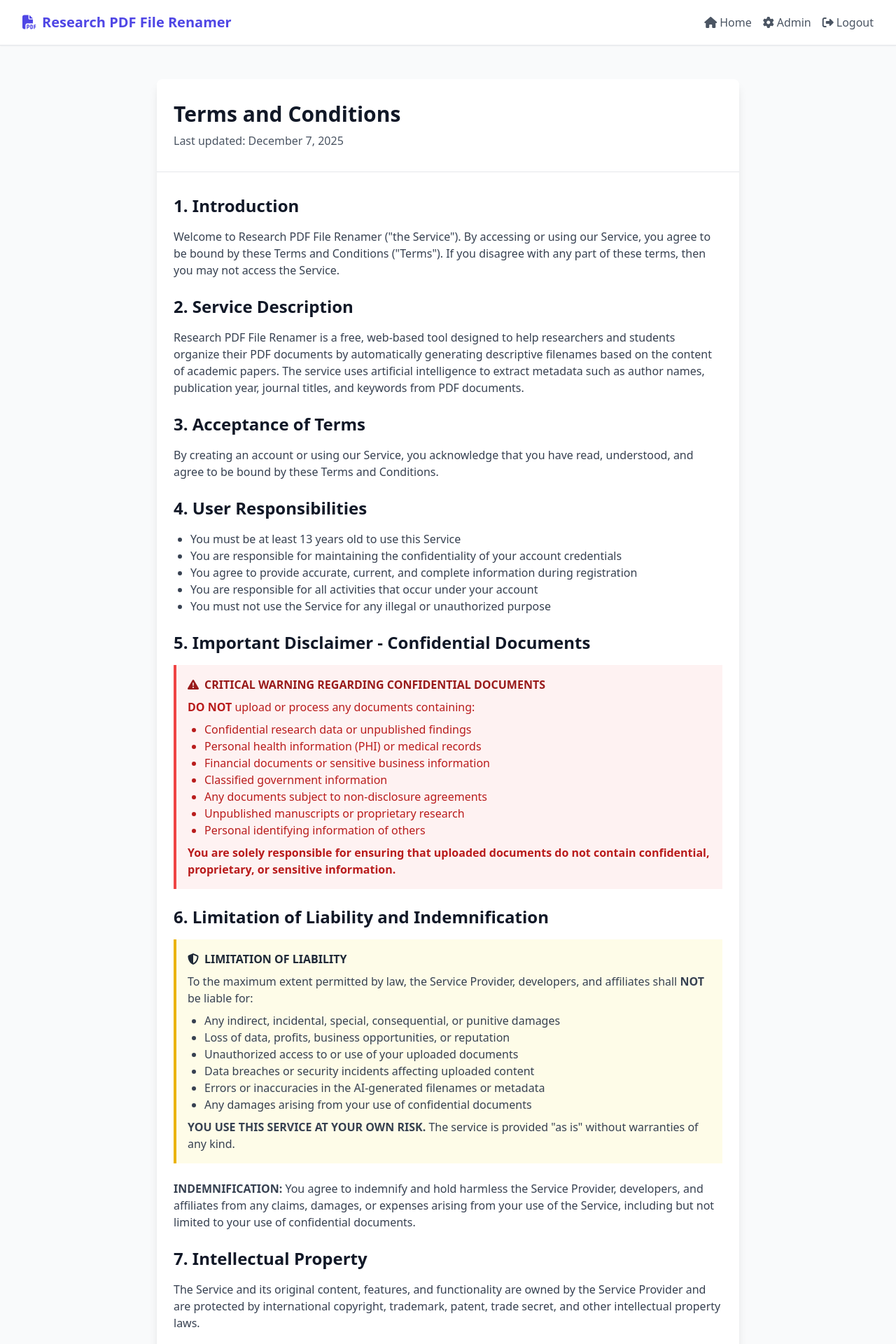
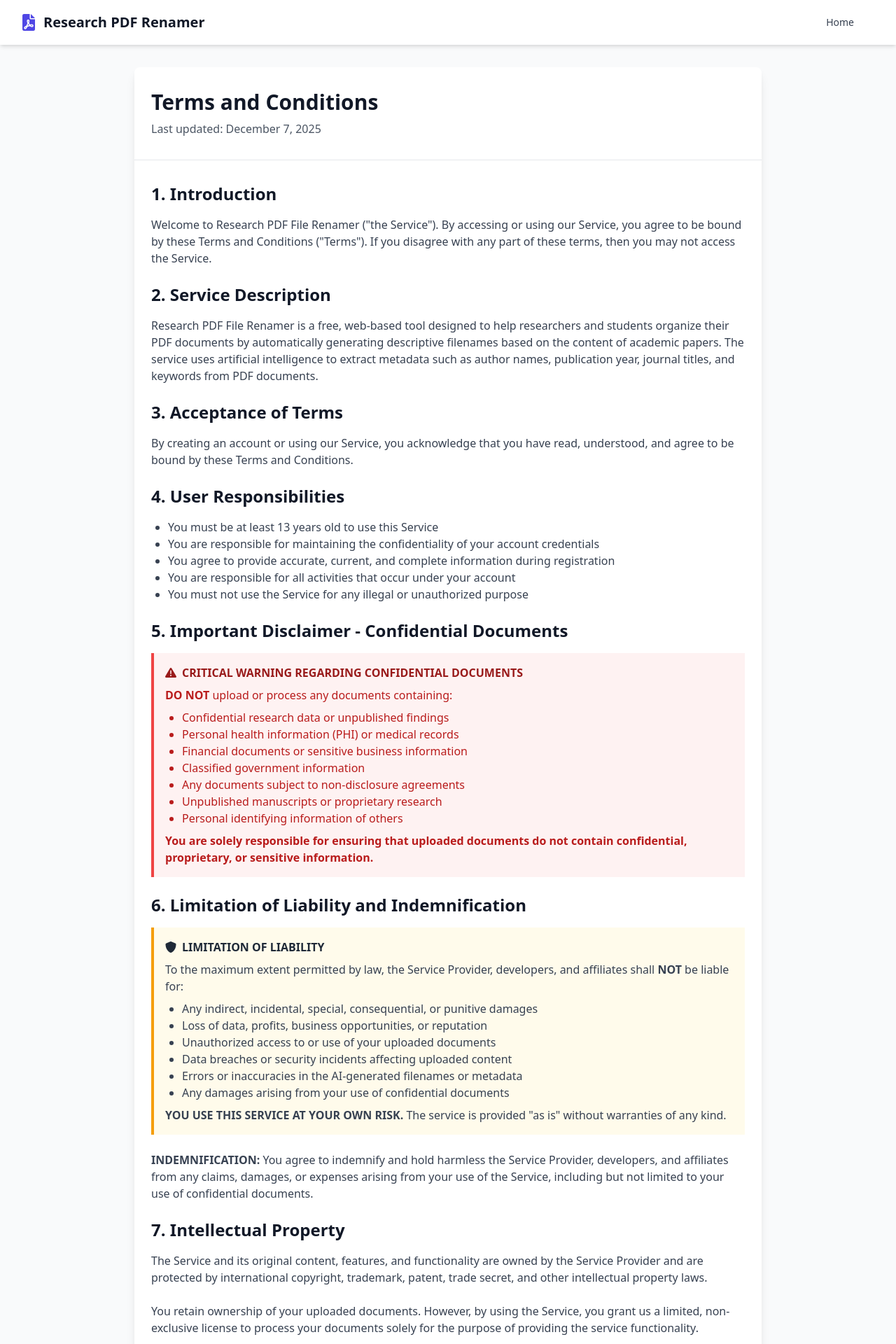
Before and after one commit to CTR-TRANSCEND/research-pdf-renamer, a Flask app: page /terms in a window 1280 px wide. Shown: the top 1920 px of the page at 70% size. Run offline with Flask 3, Linux system fonts and the light colour scheme; some libraries are stand-ins or nearby versions.

Commit message:
fix: review findings — race condition guard, template consistency, install.sh secrets
- backend/app.py: Wrap auto-admin creation in try/except IntegrityError
  to handle multi-worker gunicorn race on first startup
- frontend/templates/terms.html: Refactor to extend base.html like
  privacy.html and contact.html (was standalone with different nav/CSS)
- systemd/install.sh: Auto-generate SECRET_KEY and ADMIN_PASSWORD via
  python secrets module instead of static placeholders

🗿 MoAI <email@mo.ai.kr>

```diff
--- a/backend/app.py
+++ b/backend/app.py
@@ -4,6 +4,7 @@ from flask_limiter import Limiter
 from flask_limiter.util import get_remote_address
 from backend.config import config
 from backend.database import db
+from sqlalchemy.exc import IntegrityError
 from backend.models import User, SystemSettings
 from werkzeug.middleware.proxy_fix import ProxyFix
 import logging
@@ -467,14 +468,21 @@ def create_app(config_name=None):
                 is_approved=True,
             )
             auto_admin.set_password(auto_password)
-            db.session.add(auto_admin)
-            db.session.commit()
-            logger.info("=" * 50)
-            logger.info("AUTO-CREATED ADMIN ACCOUNT")
-            logger.info(f"  Email:    admin@local")
-            logger.info(f"  Password: {auto_password}")
-            logger.info("  Change this password after first login!")
-            logger.info("=" * 50)
+            try:
+                db.session.add(auto_admin)
+                db.session.commit()
+                logger.info("=" * 50)
+                logger.info("AUTO-CREATED ADMIN ACCOUNT")
+                logger.info(f"  Email:    admin@local")
+                logger.info(f"  Password: {auto_password}")
+                logger.info("  Change this password after first login!")
+                logger.info("=" * 50)
+            except IntegrityError:
+                db.session.rollback()
+                logger.info("Admin account already created by another worker")
+            except Exception:
+                db.session.rollback()
+                logger.warning("Failed to auto-create admin account")
 
     # Template context processor for version
     @app.context_processor
--- a/frontend/templates/terms.html
+++ b/frontend/templates/terms.html
@@ -1,39 +1,9 @@
-<!DOCTYPE html>
-<html lang="en">
-<head>
-    <meta charset="UTF-8">
-    <meta name="viewport" content="width=device-width, initial-scale=1.0">
-    <title>Terms and Conditions - Research PDF File Renamer</title>
-    <script src="https://cdn.tailwindcss.com"></script>
-    <link rel="stylesheet" href="https://cdnjs.cloudflare.com/ajax/libs/font-awesome/6.4.0/css/all.min.css">
-</head>
-<body class="bg-gray-50">
-    <!-- Header -->
-    <nav class="bg-white shadow-sm border-b">
-        <div class="max-w-7xl mx-auto px-4 sm:px-6 lg:px-8">
-            <div class="flex justify-between h-16">
-                <div class="flex items-center">
-                    <a href="{{ url_for('main.index') }}" class="text-xl font-bold text-indigo-600">
-                        <i class="fas fa-file-pdf mr-2"></i>Research PDF File Renamer
-                    </a>
-                </div>
-                <div class="flex items-center space-x-4">
-                    <a href="{{ url_for('main.index') }}" class="text-gray-600 hover:text-gray-900">
-                        <i class="fas fa-home mr-1"></i>Home
-                    </a>
-                    <a href="{{ url_for('main.admin_panel') }}" class="text-gray-600 hover:text-gray-900">
-                        <i class="fas fa-cog mr-1"></i>Admin
-                    </a>
-                    <a href="{{ url_for('auth.logout') }}" class="text-gray-600 hover:text-gray-900">
-                        <i class="fas fa-sign-out-alt mr-1"></i>Logout
-                    </a>
-                </div>
-            </div>
-        </div>
-    </nav>
+{% extends "base.html" %}
 
-    <!-- Main Content -->
-    <main class="max-w-4xl mx-auto py-12 px-4 sm:px-6 lg:px-8">
+{% block title %}Terms and Conditions - Research PDF File Renamer{% endblock %}
+
+{% block content %}
+<div class="max-w-4xl mx-auto">
     <div class="bg-white shadow-lg rounded-lg">
         <!-- Header -->
         <div class="px-6 py-8 border-b border-gray-200">
@@ -171,20 +141,5 @@
             </div>
         </div>
     </div>
-    </main>
-
-    <!-- Footer -->
-    <footer class="bg-gray-800 text-white py-8 mt-12">
-        <div class="max-w-7xl mx-auto px-4 sm:px-6 lg:px-8">
-            <div class="text-center">
-                <p class="text-gray-400">© 2025 Research PDF File Renamer. All rights reserved.</p>
-                <div class="mt-4 space-x-4">
-                    <a href="{{ url_for('main.terms') }}" class="text-gray-400 hover:text-white">Terms & Conditions</a>
-                    <a href="#" class="text-gray-400 hover:text-white">Privacy Policy</a>
-                    <a href="#" class="text-gray-400 hover:text-white">Contact</a>
 </div>
-            </div>
-        </div>
-    </footer>
-</body>
-</html>
+{% endblock %}
```
Also changed, not shown: 1 other file. Lines whose indentation alone changed are shown as unchanged.
